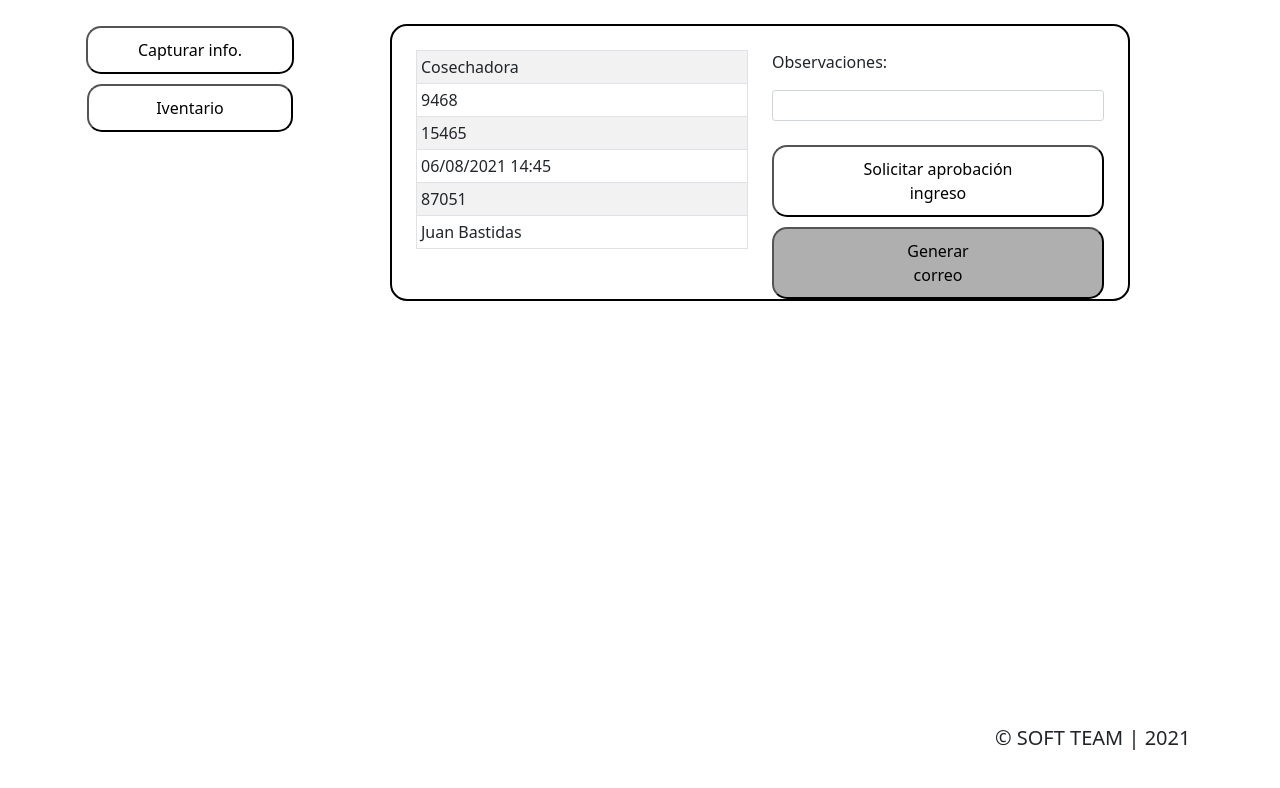
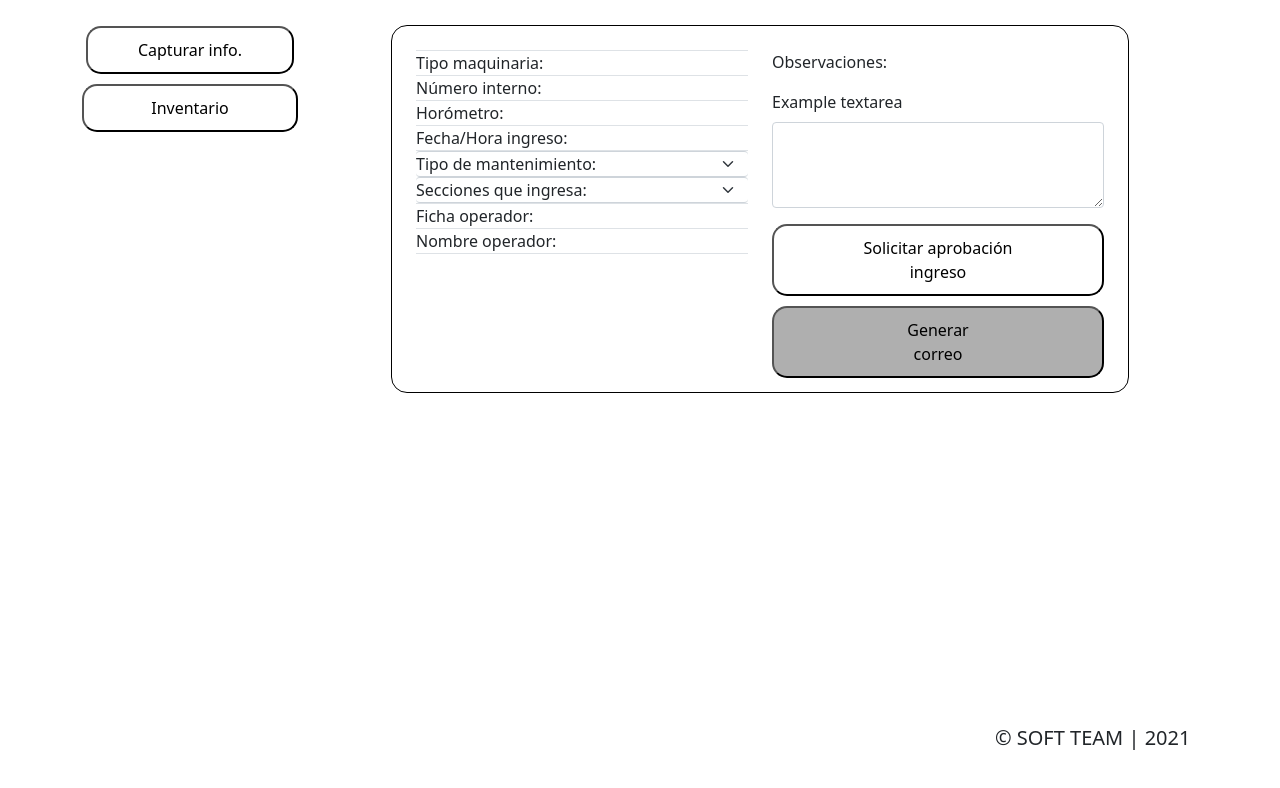
Before and after one commit to luiskar69/Soft-Team, a React (Create React App) app: page /Captura_info in a window 1280 px wide. Shown: the top 788 px of the page. Built offline with nearby package versions, Linux system fonts and the light colour scheme.

Commit message:
Avance en el sena

```diff
--- a/public/index.html
+++ b/public/index.html
@@ -24,7 +24,7 @@
       work correctly both with client-side routing and a non-root public URL.
       Learn how to configure a non-root public URL by running `npm run build`.
     -->
-    <title>React App</title>
+    <title>Soft Team</title>
   </head>
   <body>
     <noscript>You need to enable JavaScript to run this app.</noscript>
--- a/src/components/Captura_boddy/Captura_boddy.css
+++ b/src/components/Captura_boddy/Captura_boddy.css
@@ -28,8 +28,9 @@
 }
 
 .contenedor {
-  outline: 2px solid black;
+  outline: 1px solid black;
   border-radius: 15px;
+  padding-bottom: 2%;
 }
 
 .Boddy_captura {
@@ -57,3 +58,14 @@
   padding: 10px 110px;
   border-radius: 15px;
 }
+
+.Formulario_ob {
+  height: 20%;
+  text-align:start;
+  padding: 0%;
+  margin: 0%;
+}
+
+.menu-desplegable {
+  padding: 0%;
+}
--- a/src/components/Captura_boddy/Captura_boddy.js
+++ b/src/components/Captura_boddy/Captura_boddy.js
@@ -31,12 +31,11 @@ const Captura_boddy = () => {
       ]
 
     return (
-
             <Container className="Boddy_captura">
                 <Row>
                     <Col sm={4}>
-                        <button className="btn_captura" onClick={() =>History.push('/Ingresar')}>Capturar info.</button>
-                        <button className="btn_inv" onClick={() =>History.push('/Ingresar')}>Iventario</button>
+                        <button className="btn_captura" onClick={() =>History.push('/Captura_info')}>Capturar info.</button>
+                        <button className="btn_inv" onClick={() =>History.push('/Ingresar')}>Inventario</button>
                     </Col>
                     <Col sm={8}>
                         <Container className="contenedor">
@@ -44,15 +43,36 @@ const Captura_boddy = () => {
                                 <Col>
                                 <br></br>
                                 <Table striped bordered hover size="sm">
-                                    <tbody>
-                                        {datadata.map(index => {
-                                            return (
-                                                <tr>
-                                                    <td>{index.Maquinaria1}</td>
-                                                </tr>
-                                            );
-                                        })}
-                                    </tbody>
+                                <thead>
+                                    <tr>Tipo maquinaria:</tr>
+                                    <tr>Número interno:</tr>
+                                    <tr>Horómetro:</tr>
+                                    <tr>Fecha/Hora ingreso:</tr>
+                                    <>
+                                      <Form.Select className="menu-desplegable">
+                                        <option>Tipo de mantenimiento:</option>
+                                        <option value="1">Preventivo</option>
+                                        <option value="2">Predictivo</option>
+                                        <option value="3">Correctivo</option>
+                                        <option value="4">Proactivo</option>
+                                      </Form.Select>
+                                      <Form.Select className="menu-desplegable">
+                                        <option>Secciones que ingresa:</option>
+                                        <option value="1">Diesel</option>
+                                        <option value="2">Automotriz</option>
+                                        <option value="3">Lámina y pintura</option>
+                                        <option value="4">Eléctricos</option>
+                                        <option value="5">Soldadura</option>
+                                        <option value="6">Mecánicos campo</option>
+                                        <option value="7">Torno</option>
+                                        <option value="8">Serviteca</option>
+                                        <option value="9">Montallantas</option>
+                                      </Form.Select>
+                                    </>
+                                    <tr>Ficha operador:
+                                    </tr>
+                                    <tr>Nombre operador:</tr>
+                                </thead>
                                 </Table>
                                 <br></br>
                                 </Col>
@@ -60,8 +80,10 @@ const Captura_boddy = () => {
                                 <>
                                 <br></br>
                                     <p>Observaciones:</p>
-                                    <Form.Control size="sm" type="text" placeholder="" />
-                                    <br></br>
+                                    <Form.Group className="mb-3" controlId="exampleForm.ControlTextarea1">
+                                      <Form.Label>Example textarea</Form.Label>
+                                      <Form.Control as="textarea" rows={3} />
+                                      </Form.Group>
                                     <button className="btn_solicitud" onClick={() =>History.push('/Ingresar')}>Solicitar aprobación ingreso</button>
                                     <button className="btn_genCorreo" onClick={() =>History.push('/Ingresar')}>Generar correo</button>
                                 </>
```
Also changed, not shown: 1 other file (tests, documents, lock files or other folders).
